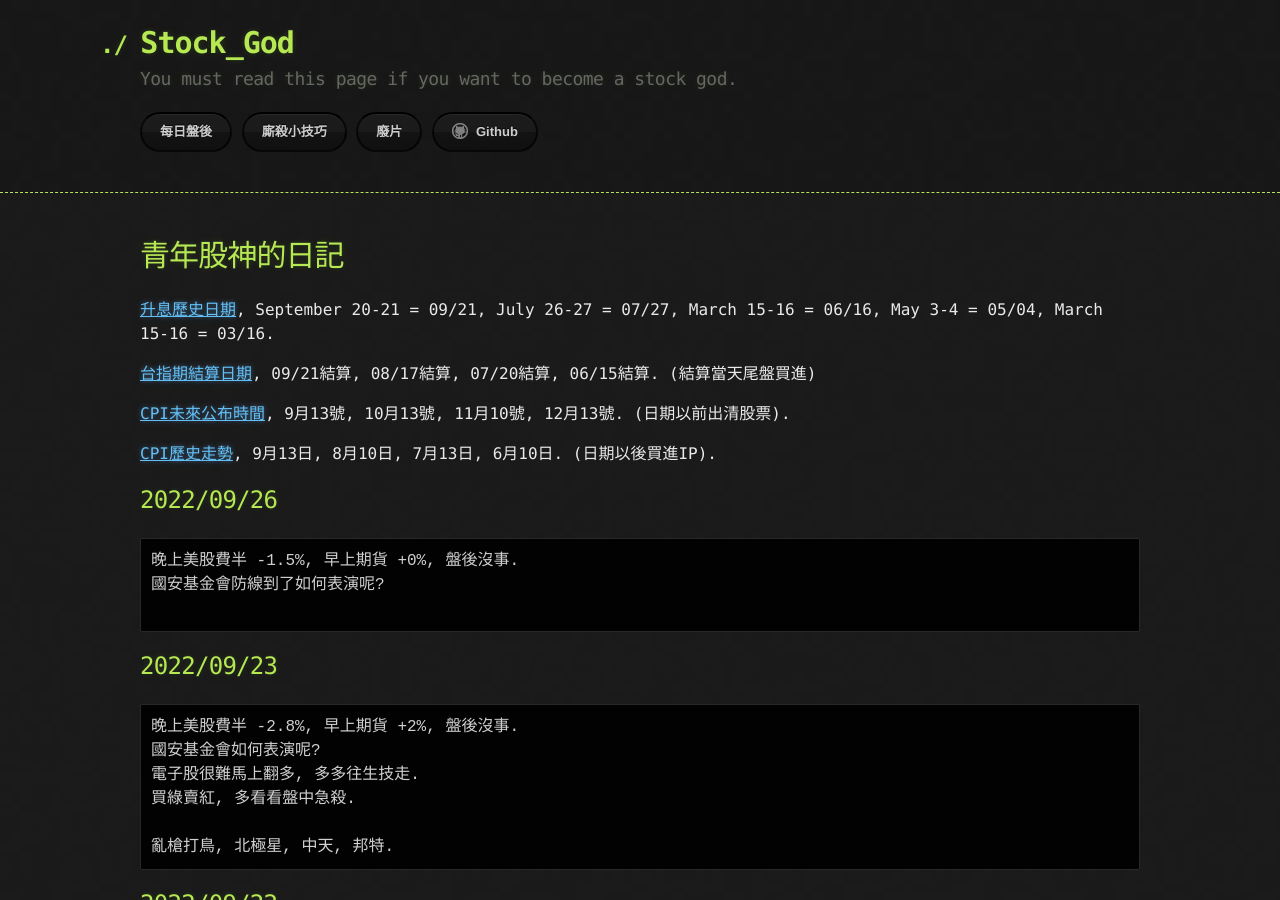
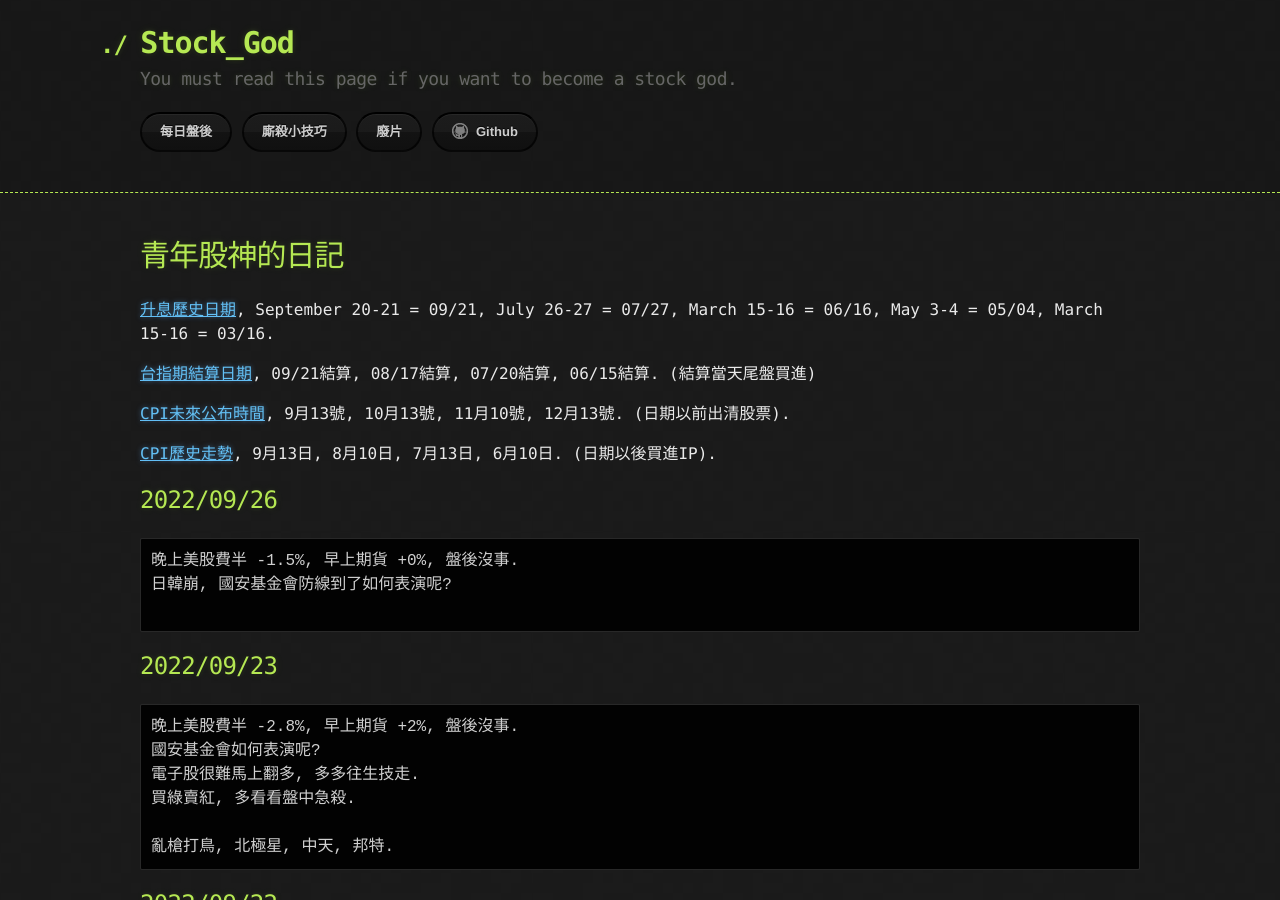
Before and after one commit to lepg5487/Stock_God, a Jekyll site: the page built from index.md, in a window 1280 px wide and 900 px high. Built offline with Jekyll 4.4.1, drawn with Linux system fonts in a browser that asks for light colours; our own code applies the rules of GitHub Pages for plain Markdown files.

Commit message:
Update index.md

````diff
--- a/index.md
+++ b/index.md
@@ -15,7 +15,7 @@ layout: testlayouts
 ## 2022/09/26
 ```
 晚上美股費半 -1.5%, 早上期貨 +0%, 盤後沒事.
-國安基金會防線到了如何表演呢?
+日韓崩, 國安基金會防線到了如何表演呢?
 
 ```
 
````
